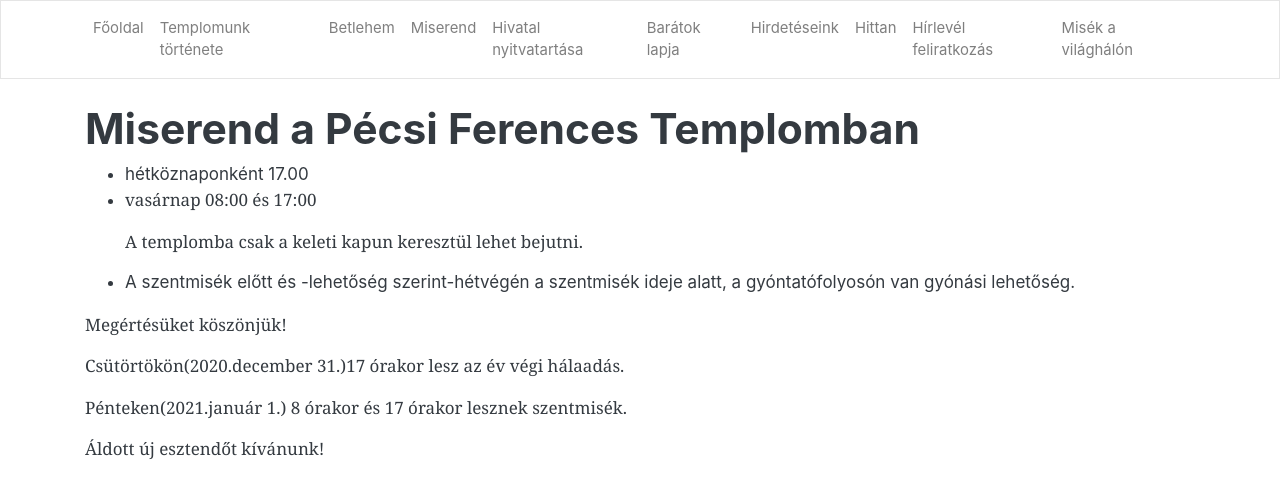
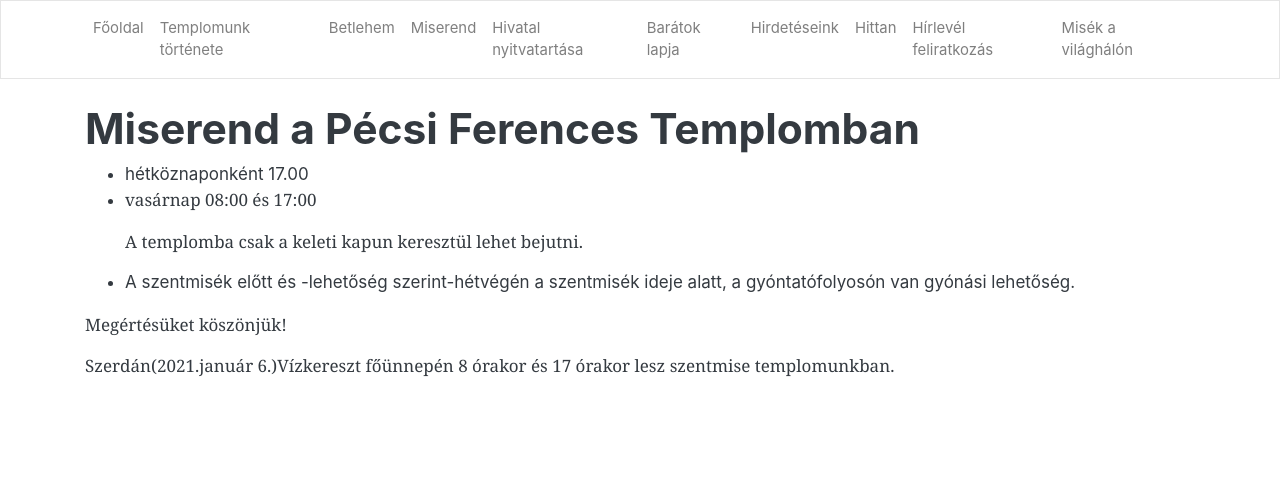
Before and after one commit to pecsi-ferences/pecsi-ferences.github.io, a Jekyll site: the page built from miserend.md, in a window 1280 px wide. Shown: the top 498 px of the page. Built offline with Jekyll 4.4.1, drawn with Linux system fonts in a browser that asks for light colours; nearby versions of some CDN libraries.

Commit message:
Update from Forestry.io Zoltán Dohány updated miserend.md

```diff
--- a/miserend.md
+++ b/miserend.md
@@ -13,8 +13,4 @@ title: Miserend a Pécsi Ferences Templomban
 
 Megértésüket köszönjük!
 
-Csütörtökön(2020.december 31.)17 órakor lesz az év végi hálaadás.
-
-Pénteken(2021.január 1.) 8 órakor és 17 órakor lesznek szentmisék.
-
-Áldott új esztendőt kívánunk!
+Szerdán(2021.január 6.)Vízkereszt főünnepén 8 órakor és 17 órakor lesz szentmise templomunkban.
```
